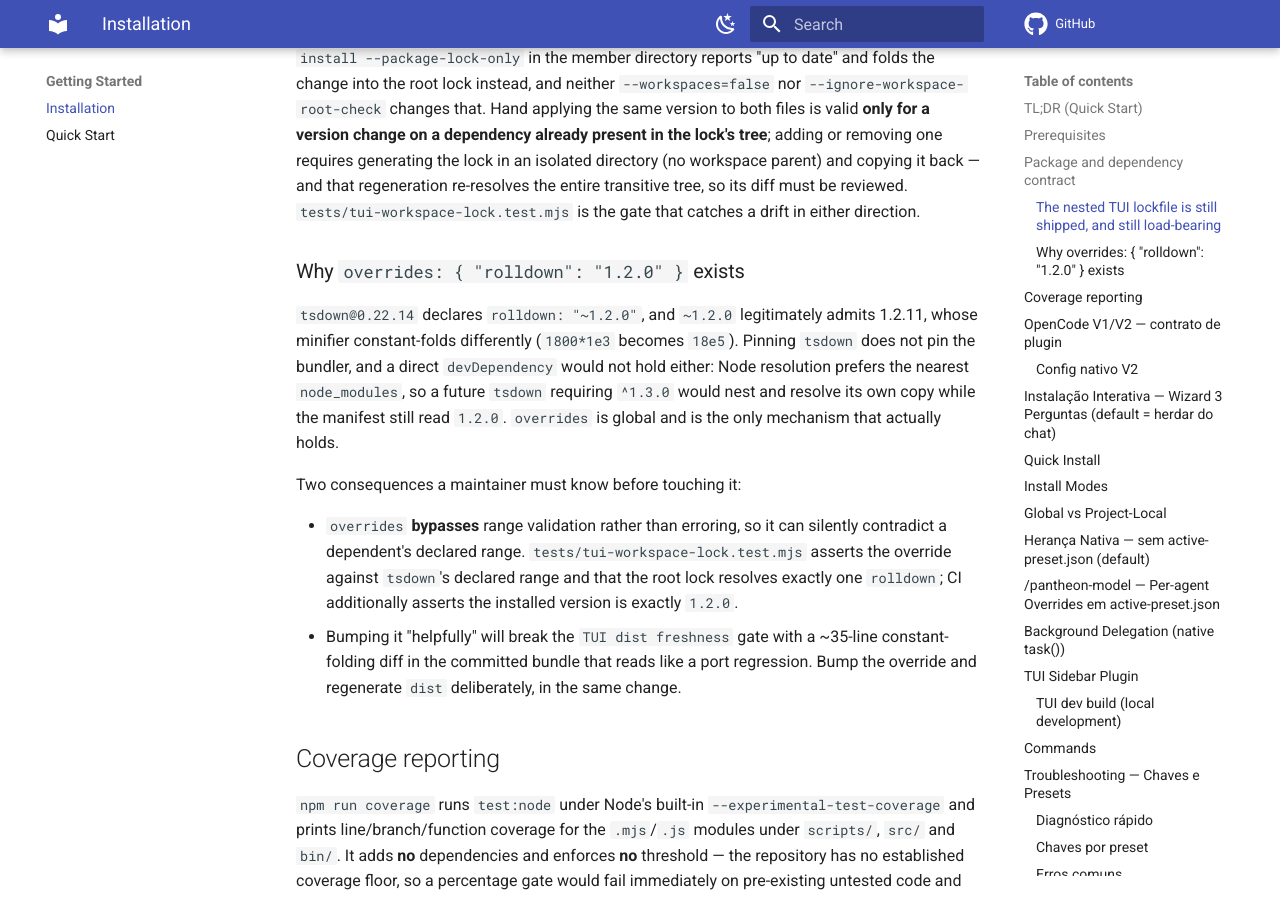
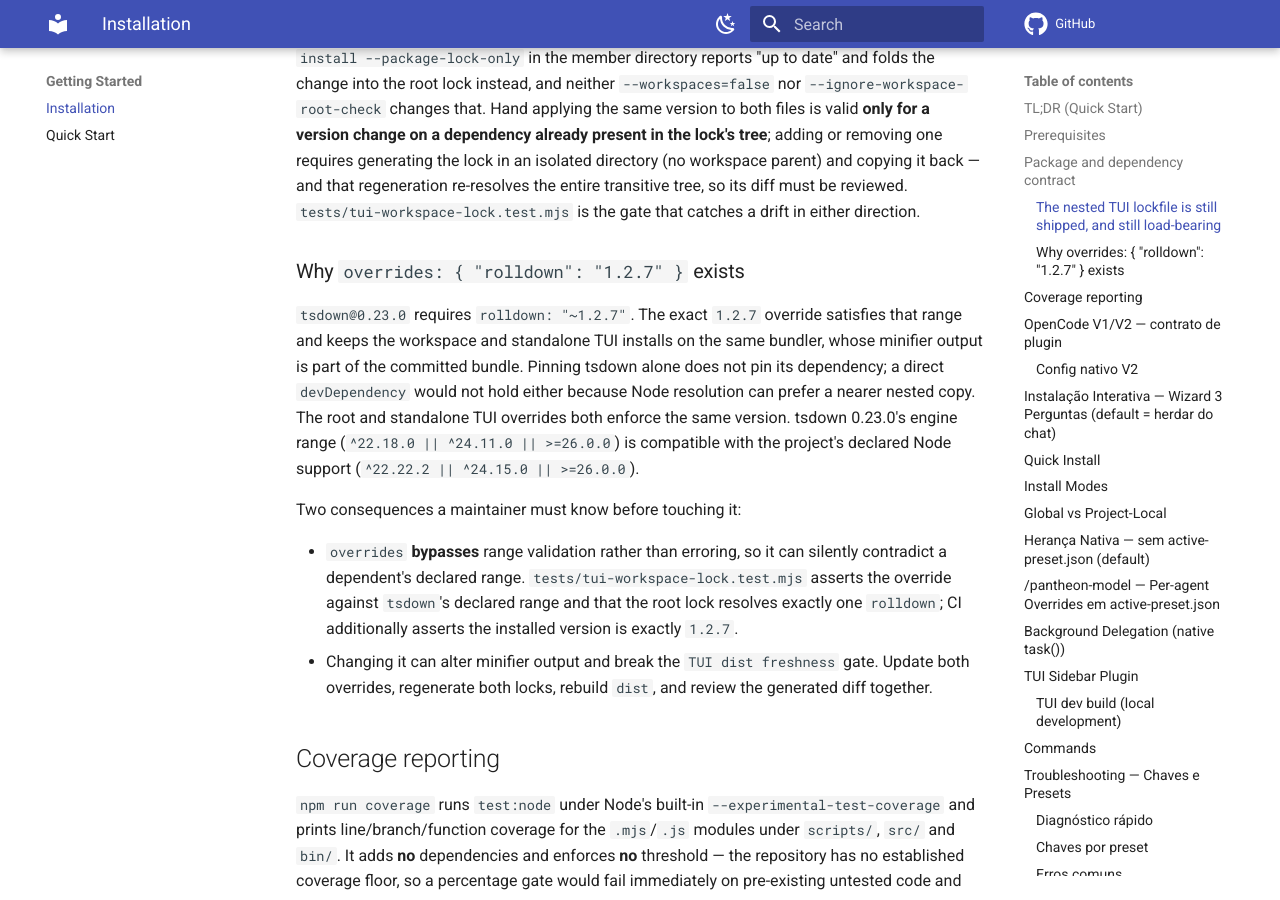
Before and after one commit to ils15/pantheon-opencode, an MkDocs documentation site: the page built from docs/INSTALLATION.md, in a window 1280 px wide and 900 px high, scrolled down 1834 px. Built offline with MkDocs 1.6.1 and Material for MkDocs 9.7.7, drawn with Linux system fonts in a browser that asks for light colours; comment, search, counter and statistics services are not loaded; the version menu is left out.

Commit message:
fix(deps): align TUI rolldown override with tsdown

```diff
--- a/docs/INSTALLATION.md
+++ b/docs/INSTALLATION.md
@@ -73,15 +73,16 @@ and copying it back — and that regeneration re-resolves the entire transitive
 tree, so its diff must be reviewed. `tests/tui-workspace-lock.test.mjs` is the
 gate that catches a drift in either direction.
 
-### Why `overrides: { "rolldown": "1.2.0" }` exists
+### Why `overrides: { "rolldown": "1.2.7" }` exists
 
-`tsdown@0.22.14` declares `rolldown: "~1.2.0"`, and `~1.2.0` legitimately
-admits 1.2.11, whose minifier constant-folds differently (`1800*1e3` becomes
-`18e5`). Pinning `tsdown` does not pin the bundler, and a direct
-`devDependency` would not hold either: Node resolution prefers the nearest
-`node_modules`, so a future `tsdown` requiring `^1.3.0` would nest and resolve
-its own copy while the manifest still read `1.2.0`. `overrides` is global and is
-the only mechanism that actually holds.
+`tsdown@0.23.0` requires `rolldown: "~1.2.7"`. The exact `1.2.7` override
+satisfies that range and keeps the workspace and standalone TUI installs on
+the same bundler, whose minifier output is part of the committed bundle. Pinning
+tsdown alone does not pin its dependency; a direct `devDependency` would not
+hold either because Node resolution can prefer a nearer nested copy. The root
+and standalone TUI overrides both enforce the same version. tsdown 0.23.0's
+engine range (`^22.18.0 || ^24.11.0 || >=26.0.0`) is compatible with the
+project's declared Node support (`^22.22.2 || ^24.15.0 || >=26.0.0`).
 
 Two consequences a maintainer must know before touching it:
 
@@ -89,11 +90,10 @@ Two consequences a maintainer must know before touching it:
   silently contradict a dependent's declared range. `tests/tui-workspace-lock.test.mjs`
   asserts the override against `tsdown`'s declared range and that the root lock
   resolves exactly one `rolldown`; CI additionally asserts the installed
-  version is exactly `1.2.0`.
-- Bumping it "helpfully" will break the `TUI dist freshness` gate with a
-  ~35-line constant-folding diff in the committed bundle that reads like a port
-  regression. Bump the override and regenerate `dist` deliberately, in the same
-  change.
+  version is exactly `1.2.7`.
+- Changing it can alter minifier output and break the `TUI dist freshness`
+  gate. Update both overrides, regenerate both locks, rebuild `dist`, and
+  review the generated diff together.
 
 ## Coverage reporting
 
--- a/package.json
+++ b/package.json
@@ -110,7 +110,7 @@
     "typescript": "6.0.3"
   },
   "overrides": {
-    "rolldown": "1.2.0"
+    "rolldown": "1.2.7"
   },
   "repository": {
     "type": "git",
```
Also changed, not shown: src/plugins/tui/scripts/normalize-dist-newlines.mjs (deleted, +0 -19 lines), 13 other files.
